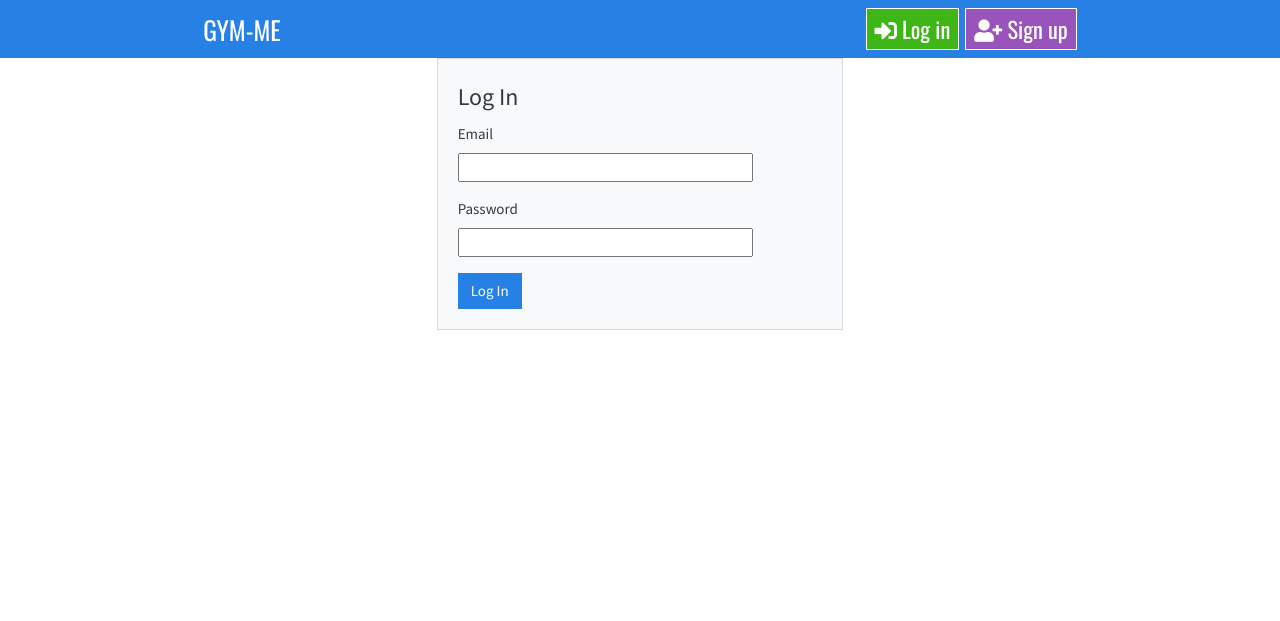
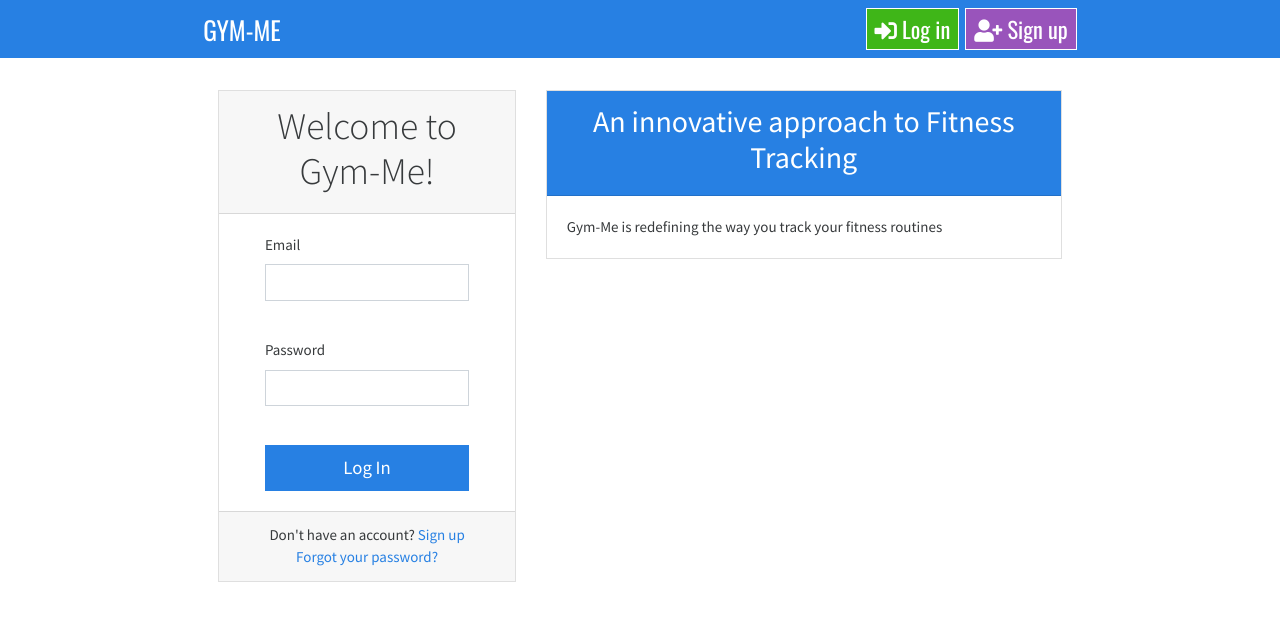
Before and after one commit to Nikolay-Pomytkin/Gym-Me, a Flask app: page /login in a window 1280 px wide. Shown: the top 621 px of the page. Run offline with Flask 2, Linux system fonts and the light colour scheme; some libraries are stand-ins or nearby versions.

Commit message:
Fixed login and sign up pages, added links to navbar

```diff
--- a/server/app/templates/base.html
+++ b/server/app/templates/base.html
@@ -53,7 +53,7 @@
         </li>
         <li class="nav-item dropdown">
           <a class="nav-link dropdown-toggle" href="#" id="navbarDropdownMenuLink" role="button" data-toggle="dropdown" aria-haspopup="true" aria-expanded="false">
-            Dropdown link
+            {{ current_user.name}}
           </a>
           <div class="dropdown-menu" aria-labelledby="navbarDropdownMenuLink">
             <a class="dropdown-item" href="#">Action</a>
--- a/server/app/templates/user/login.html
+++ b/server/app/templates/user/login.html
@@ -3,22 +3,21 @@
 {% block content %}
 
 
-<div class="row">
+<div class="row" style="margin-top:2.5%;">
 
-  <div class="offset-md-4 col-md-4">
-    <div class="card bg-light mb-3">
+  <div class="offset-md-2 col-md-3">
+    <div class="card">
+      <div class="card-header text-center">
+        <h1>Welcome to Gym-Me!</h1>
+      </div>
       <div class="card-body">
 
-        <form action="" method="post">
+        <form action="" method="post" style="width:80%; margin-left:10%;">
           {{ form.hidden_tag() }}
-
-          <fieldset>
-            <legend>Log In</legend>
-
             <!-- EMAIL -->
             <div class="form-group">
               {{ form.email.label }} <br>
-              {{ form.email(size=32) }} <br>
+              {{ form.email(class="form-control") }} <br>
               {% for error in form.email.errors %}
               <span style="color: red;">[{{ error }}]</span>
               {% endfor %}
@@ -27,21 +26,35 @@
             <!-- PASSWORD -->
             <div class="form-group">
               {{ form.password.label }} <br>
-              {{ form.password(size=32) }} <br>
+              {{ form.password(class="form-control") }} <br>
               {% for error in form.password.errors %}
               <span style="color: red;">[{{ error }}]</span>
               {% endfor %}
             </div>
 
             <!-- Submit Button -->
-            {{ form.submit(class="btn btn-primary") }}
-
-          </fieldset>
+            {{ form.submit(class="btn btn-lg btn-primary", style="width:100%;") }}
 
         </form>
 
       </div>
+      <div class="card-footer text-center">
+        Don't have an account? <a href="{{ url_for('register') }}">Sign up</a><br/>
+        <a href="">Forgot your password?</a>
+      </div>
     </div>
   </div>
 
+  <div class="col-md-5">
+    <div class="card">
+      <div class="card-header bg-primary text-center">
+        <h2 class="text-white"><b>An innovative approach to Fitness Tracking</b></h2>
+      </div>
+      <div class="card-body">
+          Gym-Me is redefining the way you track your fitness routines
+      </div>
+    </div>
+  </div>
+</div>
+
 {% endblock %}
```
Also changed, not shown: server/app/templates/user/register.html (+14 -18 lines).
